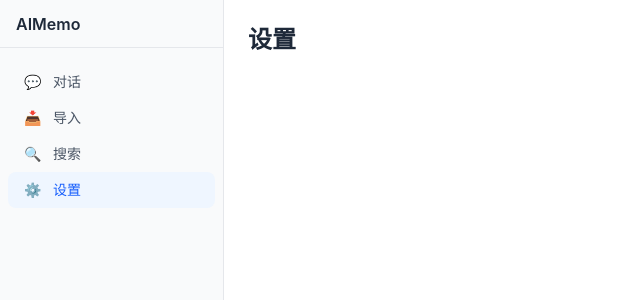
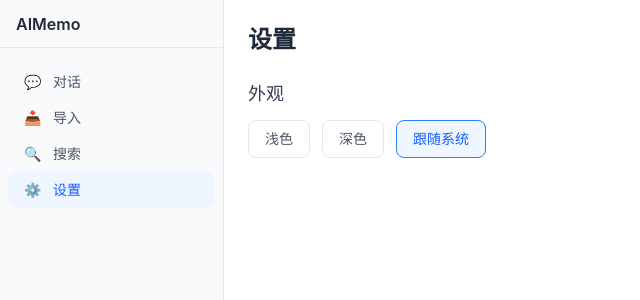
Before and after one commit to Jessica-ying12/aimemo, a React (Vite) app: page /#/settings in a window 1280 px wide. Shown: the top 300 px of the page, without its empty margins (0-640 px from the left). Built offline with nearby package versions, Linux system fonts and the light colour scheme.

Commit message:
feat(ui): 实现深色/浅色/跟随系统主题切换
- appStore 添加 initTheme + localStorage 持久化
- App.tsx 启动时初始化主题 + 监听系统主题变化
- SettingsPage 添加主题切换按钮组
- ESLint globals 添加 localStorage

```diff
--- a/eslint.config.mjs
+++ b/eslint.config.mjs
@@ -26,6 +26,7 @@ export default [
         clearInterval: 'readonly',
         document: 'readonly',
         window: 'readonly',
+        localStorage: 'readonly',
         Electron: 'readonly',
         NodeJS: 'readonly',
       },
--- a/src/App.tsx
+++ b/src/App.tsx
@@ -1,11 +1,19 @@
+import { useEffect } from 'react';
 import { HashRouter, Routes, Route } from 'react-router-dom';
 import { Layout } from './components/layout/Layout';
 import { ConversationListPage } from './pages/ConversationListPage';
 import { ImportPage } from './pages/ImportPage';
 import { SearchPage } from './pages/SearchPage';
 import { SettingsPage } from './pages/SettingsPage';
+import { useAppStore } from './stores/appStore';
 
 function App() {
+  const initTheme = useAppStore((s) => s.initTheme);
+
+  useEffect(() => {
+    initTheme();
+  }, [initTheme]);
+
   return (
     <HashRouter>
       <Routes>
--- a/src/pages/SettingsPage.tsx
+++ b/src/pages/SettingsPage.tsx
@@ -1,7 +1,30 @@
+import { useAppStore } from '../stores/appStore';
+
 export function SettingsPage() {
+  const { theme, setTheme } = useAppStore();
+
   return (
     <div className="p-6">
       <h1 className="text-2xl font-bold text-gray-800 dark:text-white">设置</h1>
+
+      <section className="mt-6">
+        <h2 className="text-lg font-medium text-gray-700 dark:text-gray-200">外观</h2>
+        <div className="mt-3 flex gap-3">
+          {(['light', 'dark', 'system'] as const).map((t) => (
+            <button
+              key={t}
+              onClick={() => setTheme(t)}
+              className={`px-4 py-2 rounded-lg border text-sm ${
+                theme === t
+                  ? 'border-blue-500 bg-blue-50 text-blue-600 dark:bg-blue-900/30 dark:text-blue-400'
+                  : 'border-gray-200 text-gray-600 hover:bg-gray-50 dark:border-gray-600 dark:text-gray-300 dark:hover:bg-gray-700'
+              }`}
+            >
+              {{ light: '浅色', dark: '深色', system: '跟随系统' }[t]}
+            </button>
+          ))}
+        </div>
+      </section>
     </div>
   );
 }
--- a/src/stores/appStore.ts
+++ b/src/stores/appStore.ts
@@ -5,16 +5,28 @@ interface AppState {
   sidebarCollapsed: boolean;
   setTheme: (theme: 'light' | 'dark' | 'system') => void;
   toggleSidebar: () => void;
+  initTheme: () => void;
 }
 
-export const useAppStore = create<AppState>((set) => ({
-  theme: 'system',
+export const useAppStore = create<AppState>((set, get) => ({
+  theme: (localStorage.getItem('theme') as 'light' | 'dark' | 'system') || 'system',
   sidebarCollapsed: false,
   setTheme: (theme) => {
     set({ theme });
+    localStorage.setItem('theme', theme);
     applyTheme(theme);
   },
   toggleSidebar: () => set((state) => ({ sidebarCollapsed: !state.sidebarCollapsed })),
+  initTheme: () => {
+    const theme = get().theme;
+    applyTheme(theme);
+
+    window.matchMedia('(prefers-color-scheme: dark)').addEventListener('change', () => {
+      if (get().theme === 'system') {
+        applyTheme('system');
+      }
+    });
+  },
 }));
 
 function applyTheme(theme: 'light' | 'dark' | 'system') {
```
